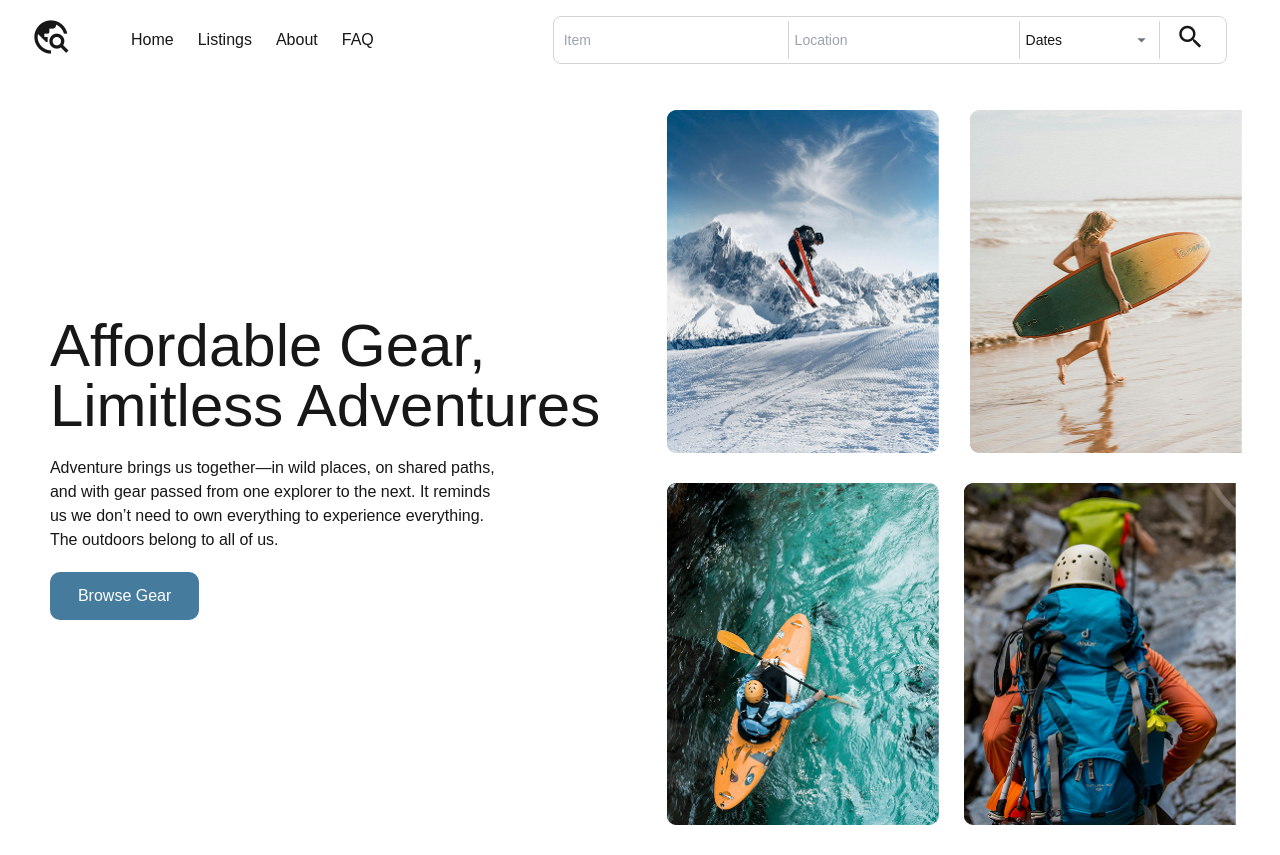
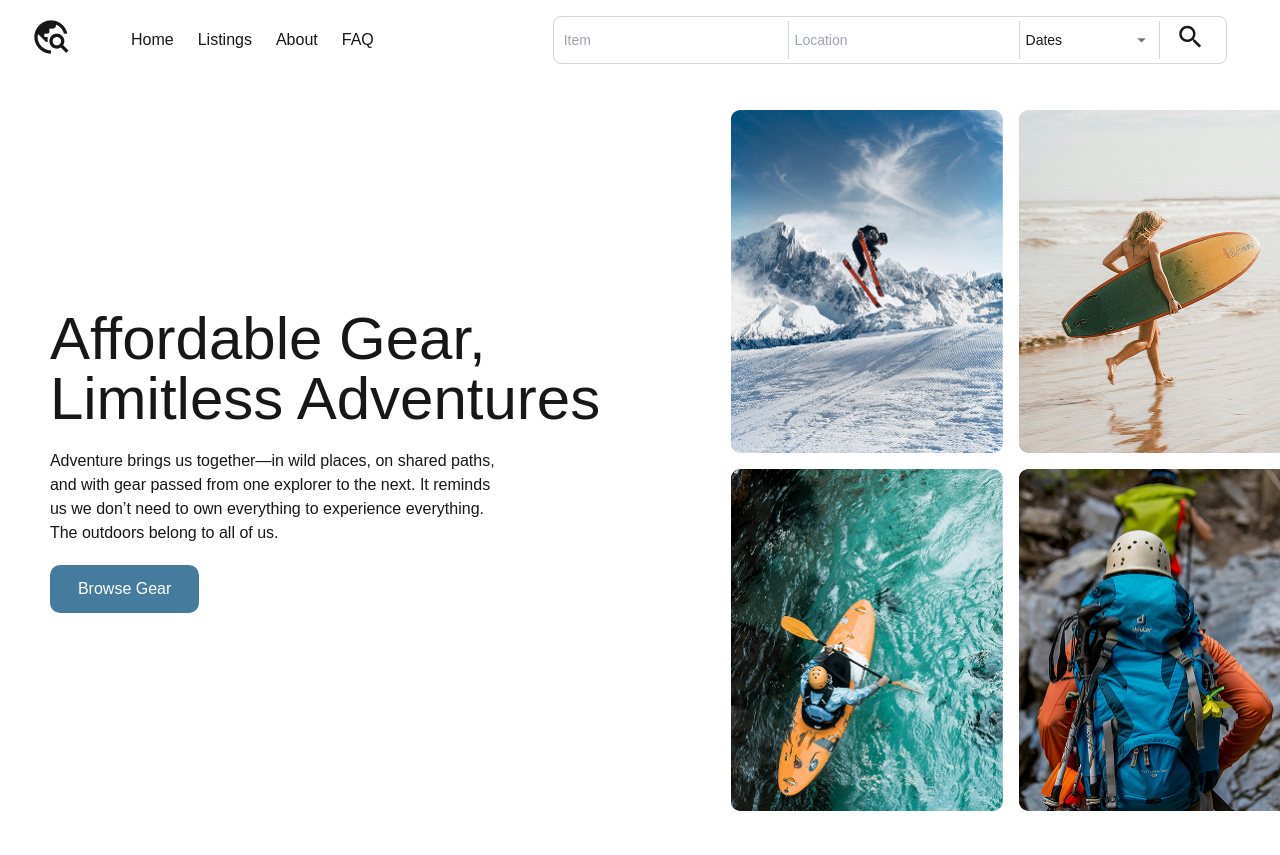
Before and after one commit to bapricethompson/rental-app, a Next.js app in the folder rental-app/: page / in a window 1280 px wide. Built offline with nearby package versions, Linux system fonts and the light colour scheme.

Commit message:
more stuff

```diff
--- a/rental-app/src/app/components/ListingCard.jsx
+++ b/rental-app/src/app/components/ListingCard.jsx
@@ -1,10 +1,32 @@
 "use client";
-const ListingCard = ({ listings=[] }) => {
-  console.log(listings);
+import React, { useState } from 'react';
+
+const ListingCard = ({ listings = [] }) => {
+  const [starred, setStarred] = useState({});
+
+  const toggleStar = (index) => {
+    setStarred((prev) => ({
+      ...prev,
+      [index]: !prev[index],
+    }));
+  };
+
   return (
-    <div className="w-[90%] mx-auto flex justify-between  flex-wrap ">
+    <div className="w-[90%] mx-auto flex justify-between flex-wrap relative">
       {listings.map((listing, index) => (
-          <div className="rounded-lg bg-card text-center w-[22%] p-[15px] my-[15px]" key={index}>
+        <div
+          className="relative rounded-lg bg-card text-center w-[22%] p-[15px] my-[15px]"
+          key={index}
+        >
+          <button
+            onClick={() => toggleStar(index)}
+            className="absolute top-2 right-2 text-xl"
+            title={starred[index] ? "Unstar" : "Star"}
+          >
+            <span className="material-icons">
+              {starred[index] ? "star" : "star_border"}
+            </span>
+          </button>
           <h2>{listing.title}</h2>
           <h3>{listing.price}</h3>
           <p>{listing.description}</p>
@@ -14,5 +36,4 @@ const ListingCard = ({ listings=[] }) => {
   );
 };
 
-
 export default ListingCard;
--- a/rental-app/src/app/components/Nav.jsx
+++ b/rental-app/src/app/components/Nav.jsx
@@ -1,10 +1,16 @@
+"use client"
 import Link from 'next/link';
-import SearchBar from './SearchBar'; // adjust the path as needed
+import SearchBar from './SearchBar';
+import { usePathname } from 'next/navigation';
 
 export default function Nav() {
+  const pathname = usePathname();
+
+  const showSearch = pathname !== '/listings';
+
   return (
     <nav className="sm:px-2 md:p-4 flex flex-col md:flex-row md:items-center md:justify-between gap-4 md:gap-0">
-      {/* Left Section: Logo + Links */}
+      {/* Left Section */}
       <div className="w-full md:w-2/5 2xl:w-[25%] flex items-center justify-between md:justify-start">
         <a href="/" className="mr-[30px]">
           <span
@@ -19,25 +25,19 @@ export default function Nav() {
           </span>
         </a>
         <div className="space-x-6 hidden md:block">
-          <Link href="/" className="hover:underline">
-            Home
-          </Link>
-          <Link href="/listings" className="hover:underline">
-            Listings
-          </Link>
-          <Link href="/about" className="hover:underline">
-            About
-          </Link>
-          <Link href="/faq" className="hover:underline">
-            FAQ
-          </Link>
+          <Link href="/" className="hover:underline">Home</Link>
+          <Link href="/listings" className="hover:underline">Listings</Link>
+          <Link href="/about" className="hover:underline">About</Link>
+          <Link href="/faq" className="hover:underline">FAQ</Link>
         </div>
       </div>
 
-      {/* Right Section: SearchBar */}
-      <div className="w-full md:w-[60%] 2xl:w-[65%]">
-        <SearchBar />
-      </div>
+      {/* Right Section: Conditionally Render SearchBar */}
+      {showSearch && (
+        <div className="w-full md:w-[60%] 2xl:w-[65%]">
+          <SearchBar />
+        </div>
+      )}
     </nav>
   );
 }
--- /dev/null
+++ b/rental-app/src/app/components/OffsetImages.jsx
@@ -0,0 +1,45 @@
+import Image from "next/image";
+import kayak from "../img/kayak.png";
+import ski from "../img/ski.png";
+import surf from "../img/surfer.png";
+import back from "../img/backpacking.png";
+const OffsetImages = () => {
+  return (
+    <div className="w-[38%] mx-auto">
+      <div className="flex justify-between gap-4">
+        <Image
+          src={ski}
+          alt="Skiing"
+          height={344}
+          width={273}
+          className="rounded-lg object-cover"
+        />
+        <Image
+          src={surf}
+          alt="Surfing"
+          height={344}
+          width={273}
+          className="rounded-lg object-cover"
+        />
+      </div>
+      <div className="flex justify-between gap-4 mt-4">
+        <Image
+          src={kayak}
+          alt="Kayaking"
+          height={344}
+          width={273}
+          className="rounded-lg object-cover"
+        />
+        <Image
+          src={back}
+          alt="Backpacking"
+          height={344}
+          width={273}
+          className="rounded-lg object-cover"
+        />
+      </div>
+    </div>
+  );
+};
+
+export default OffsetImages;
--- a/rental-app/src/app/page.tsx
+++ b/rental-app/src/app/page.tsx
@@ -1,10 +1,6 @@
 "use client";
-import Image from "next/image";
-import kayak from "./img/kayak.png";
-import ski from "./img/ski.png";
-import surf from "./img/surfer.png";
-import back from "./img/backpacking.png";
 import GoButton from "./components/GoButton";
+import OffsetImages from "./components/OffsetImages";
 import { josefinSans } from "@/app/ui/fonts";
 
 export default function Home() {
@@ -40,28 +36,7 @@ export default function Home() {
             </div>
           </div>
         </div>
-        <div className="w-[38%]">
-          <div className="flex space-between gap-[30px]">
-            <Image
-              src={ski}
-              alt="Kayaking"
-              height={344}
-              width={273}
-              className=""
-            />
-            <Image src={surf} alt="Kayaking" height={344} width={273} />
-          </div>
-          <div className="flex space-between gap-[5%] mt-[30px] ">
-            <Image
-              src={kayak}
-              alt="Kayaking"
-              height={344}
-              width={273}
-              className=""
-            />
-            <Image src={back} alt="Kayaking" height={344} width={273} />
-          </div>
-        </div>
+        <OffsetImages></OffsetImages>
       </div>
     </main>
   );
```
Lines whose indentation alone changed are shown as unchanged.
